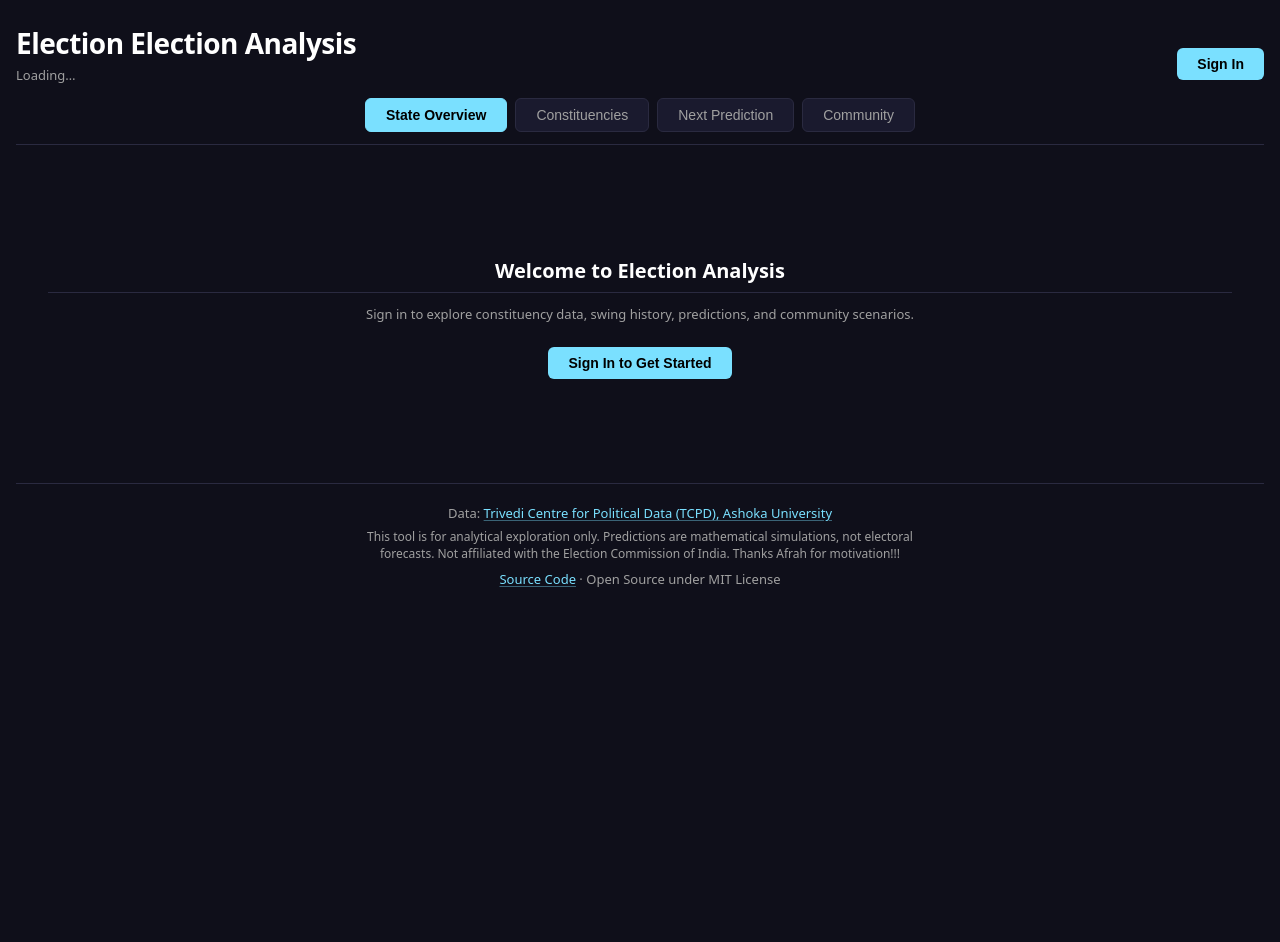
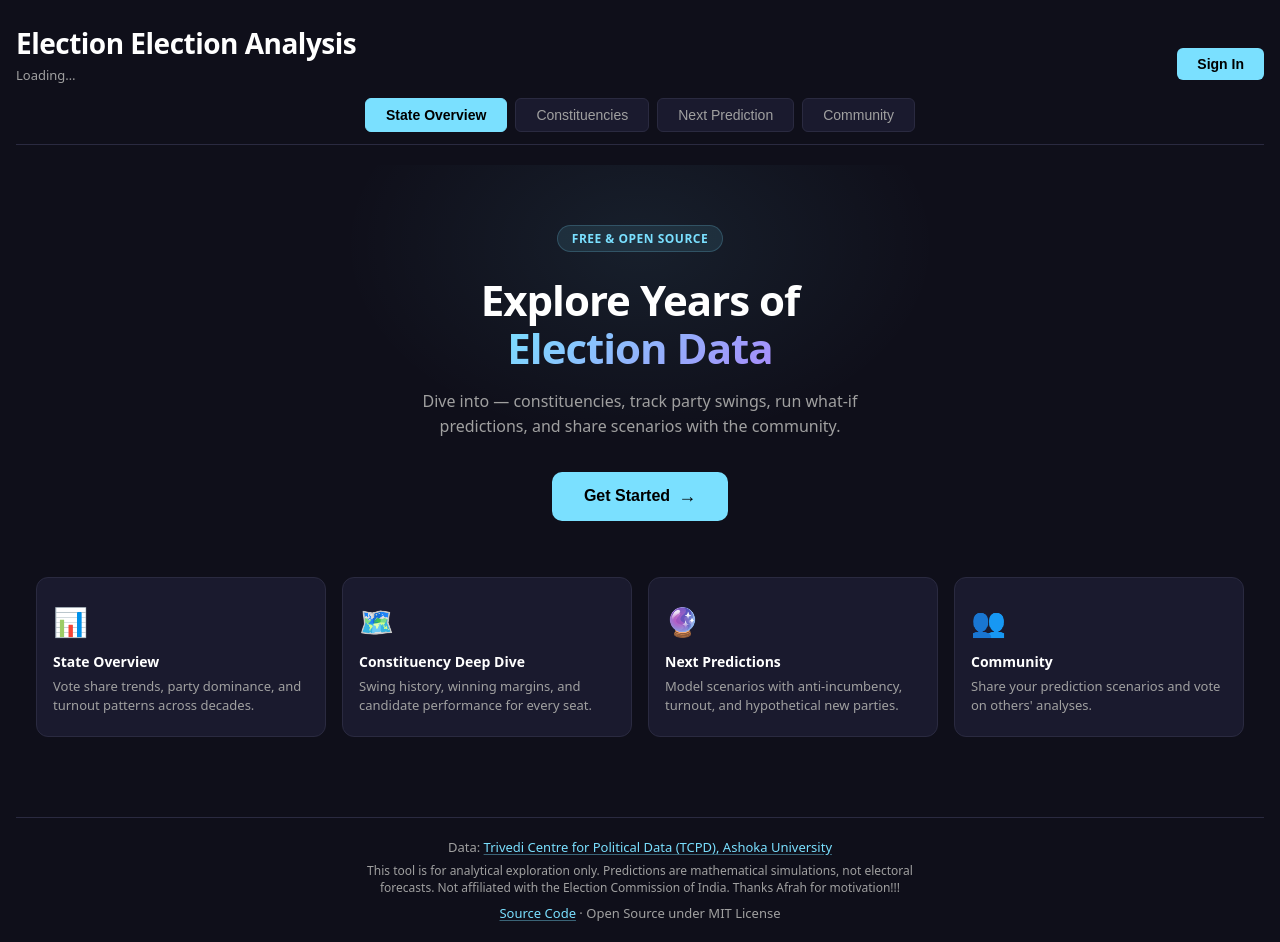
Before and after one commit to CalebJebadurai/elec, a React (Vite) app in the folder frontend/: page / in a window 1280 px wide. Before the commit the page ends 800 px from the top, so only its background shows below. Built offline with nearby package versions, Linux system fonts and the light colour scheme; no server answers.

Commit message:
feat: modern hero landing page with feature cards and stats ribbon

```diff
--- a/frontend/src/App.jsx
+++ b/frontend/src/App.jsx
@@ -194,14 +194,65 @@ export default function App() {
         </header>
         <main>
           {!user && tab === 'overview' && (
-            <div className="panel" style={{ textAlign: 'center', padding: '4rem 2rem' }}>
-              <h2>Welcome to Election Analysis</h2>
-              <p className="subtitle" style={{ marginBottom: '1.5rem' }}>
-                Sign in to explore constituency data, swing history, predictions, and community scenarios.
-              </p>
-              <button className="btn-login" onClick={() => setShowLogin(true)}>
-                Sign In to Get Started
-              </button>
+            <div className="hero">
+              <div className="hero-glow" />
+              <div className="hero-content">
+                <span className="hero-badge">Free &amp; Open Source</span>
+                <h2 className="hero-title">
+                  Explore {stats?.total_years || ''} Years of<br />
+                  <span className="hero-accent">Election Data</span>
+                </h2>
+                <p className="hero-desc">
+                  Dive into {stats?.total_constituencies || '—'} constituencies, track party swings,
+                  run what-if predictions, and share scenarios with the community.
+                </p>
+                <button className="hero-cta" onClick={() => setShowLogin(true)}>
+                  Get Started
+                  <span className="hero-cta-arrow">→</span>
+                </button>
+              </div>
+              <div className="hero-features">
+                <div className="hero-feature">
+                  <div className="hero-feature-icon">📊</div>
+                  <h3>State Overview</h3>
+                  <p>Vote share trends, party dominance, and turnout patterns across decades.</p>
+                </div>
+                <div className="hero-feature">
+                  <div className="hero-feature-icon">🗺️</div>
+                  <h3>Constituency Deep Dive</h3>
+                  <p>Swing history, winning margins, and candidate performance for every seat.</p>
+                </div>
+                <div className="hero-feature">
+                  <div className="hero-feature-icon">🔮</div>
+                  <h3>{stats?.next_election_year || 'Next'} Predictions</h3>
+                  <p>Model scenarios with anti-incumbency, turnout, and hypothetical new parties.</p>
+                </div>
+                <div className="hero-feature">
+                  <div className="hero-feature-icon">👥</div>
+                  <h3>Community</h3>
+                  <p>Share your prediction scenarios and vote on others' analyses.</p>
+                </div>
+              </div>
+              {stats && (
+                <div className="hero-stats">
+                  <div className="hero-stat">
+                    <span className="hero-stat-value">{stats.general_years.length}</span>
+                    <span className="hero-stat-label">Elections</span>
+                  </div>
+                  <div className="hero-stat">
+                    <span className="hero-stat-value">{stats.total_constituencies}</span>
+                    <span className="hero-stat-label">Constituencies</span>
+                  </div>
+                  <div className="hero-stat">
+                    <span className="hero-stat-value">{stats.total_parties}</span>
+                    <span className="hero-stat-label">Parties</span>
+                  </div>
+                  <div className="hero-stat">
+                    <span className="hero-stat-value">{(stats.total_electors_latest / 1e6).toFixed(0)}M</span>
+                    <span className="hero-stat-label">Electors</span>
+                  </div>
+                </div>
+              )}
             </div>
           )}
           {user && tab === 'overview' && <StateOverview />}
--- a/frontend/src/index.css
+++ b/frontend/src/index.css
@@ -180,6 +180,7 @@ th.sticky-col { z-index: 3; background: var(--bg2); }
   .pred-layout { flex-direction: column; }
   .pred-panel { width: 100%; min-width: 0; max-width: none; position: static; max-height: none; }
   .bookmarks-list { grid-template-columns: repeat(auto-fill, minmax(260px, 1fr)); }
+  .hero-features { grid-template-columns: repeat(2, 1fr); }
 }
 
 /* ══════════════════════════════════════════════════════════
@@ -253,6 +254,16 @@ th.sticky-col { z-index: 3; background: var(--bg2); }
   /* Footer */
   .app-footer { font-size: 12px; }
   .footer-legal { font-size: 11px; }
+
+  /* Hero */
+  .hero { padding: 36px 8px 24px; }
+  .hero-title { font-size: 28px; }
+  .hero-desc { font-size: 14px; margin-bottom: 24px; }
+  .hero-cta { padding: 12px 24px; font-size: 15px; }
+  .hero-features { grid-template-columns: 1fr; gap: 10px; margin-top: 36px; }
+  .hero-feature { padding: 16px 14px; }
+  .hero-stats { gap: 20px; margin-top: 32px; padding-top: 24px; flex-wrap: wrap; }
+  .hero-stat-value { font-size: 22px; }
 }
 
 /* ══════════════════════════════════════════════════════════
@@ -845,6 +856,149 @@ th.sticky-col { z-index: 3; background: var(--bg2); }
 .vote-btn.voted { border-color: var(--accent); color: var(--accent); }
 
 /* ══════════════════════════════════════════════════════════
+   Hero / Landing Page
+   ══════════════════════════════════════════════════════════ */
+.hero {
+  position: relative;
+  text-align: center;
+  padding: 60px 20px 40px;
+  overflow: hidden;
+}
+.hero-glow {
+  position: absolute;
+  top: -120px;
+  left: 50%;
+  transform: translateX(-50%);
+  width: 600px;
+  height: 400px;
+  background: radial-gradient(ellipse at center, rgba(122, 224, 255, 0.08) 0%, transparent 70%);
+  pointer-events: none;
+}
+.hero-content { position: relative; z-index: 1; max-width: 600px; margin: 0 auto; }
+.hero-badge {
+  display: inline-block;
+  background: rgba(122, 224, 255, 0.1);
+  border: 1px solid rgba(122, 224, 255, 0.2);
+  color: var(--accent);
+  font-size: 12px;
+  font-weight: 600;
+  letter-spacing: 0.5px;
+  text-transform: uppercase;
+  padding: 4px 14px;
+  border-radius: 20px;
+  margin-bottom: 24px;
+}
+.hero-title {
+  font-size: 42px;
+  font-weight: 800;
+  line-height: 1.15;
+  color: #fff;
+  margin-bottom: 16px;
+  letter-spacing: -1px;
+  border: none;
+  padding: 0;
+}
+.hero-accent {
+  background: linear-gradient(135deg, var(--accent), #a78bfa);
+  -webkit-background-clip: text;
+  -webkit-text-fill-color: transparent;
+  background-clip: text;
+}
+.hero-desc {
+  font-size: 16px;
+  color: var(--text-muted);
+  line-height: 1.6;
+  margin-bottom: 32px;
+  max-width: 480px;
+  margin-left: auto;
+  margin-right: auto;
+}
+.hero-cta {
+  display: inline-flex;
+  align-items: center;
+  gap: 8px;
+  background: var(--accent);
+  color: #000;
+  border: none;
+  padding: 14px 32px;
+  border-radius: 10px;
+  font-size: 16px;
+  font-weight: 700;
+  cursor: pointer;
+  transition: transform 0.15s, box-shadow 0.15s;
+}
+.hero-cta:hover {
+  transform: translateY(-1px);
+  box-shadow: 0 8px 30px rgba(122, 224, 255, 0.25);
+}
+.hero-cta-arrow {
+  font-size: 18px;
+  transition: transform 0.15s;
+}
+.hero-cta:hover .hero-cta-arrow { transform: translateX(3px); }
+
+/* Feature cards */
+.hero-features {
+  display: grid;
+  grid-template-columns: repeat(4, 1fr);
+  gap: 16px;
+  margin-top: 56px;
+  position: relative;
+  z-index: 1;
+}
+.hero-feature {
+  background: var(--bg2);
+  border: 1px solid var(--border);
+  border-radius: 12px;
+  padding: 24px 16px 20px;
+  text-align: left;
+  transition: border-color 0.2s, transform 0.2s;
+}
+.hero-feature:hover {
+  border-color: rgba(122, 224, 255, 0.3);
+  transform: translateY(-2px);
+}
+.hero-feature-icon { font-size: 28px; margin-bottom: 12px; }
+.hero-feature h3 {
+  font-size: 14px;
+  font-weight: 700;
+  color: #fff;
+  margin-bottom: 6px;
+}
+.hero-feature p {
+  font-size: 13px;
+  color: var(--text-muted);
+  line-height: 1.5;
+}
+
+/* Stats ribbon */
+.hero-stats {
+  display: flex;
+  justify-content: center;
+  gap: 40px;
+  margin-top: 48px;
+  padding-top: 32px;
+  border-top: 1px solid var(--border);
+  position: relative;
+  z-index: 1;
+}
+.hero-stat { text-align: center; }
+.hero-stat-value {
+  display: block;
+  font-size: 28px;
+  font-weight: 800;
+  color: #fff;
+  font-family: var(--mono);
+  letter-spacing: -0.5px;
+}
+.hero-stat-label {
+  font-size: 12px;
+  color: var(--text-muted);
+  text-transform: uppercase;
+  letter-spacing: 0.5px;
+}
+
+/* ══════════════════════════════════════════════════════════
    Footer
    ══════════════════════════════════════════════════════════ */
 .app-footer {
```
